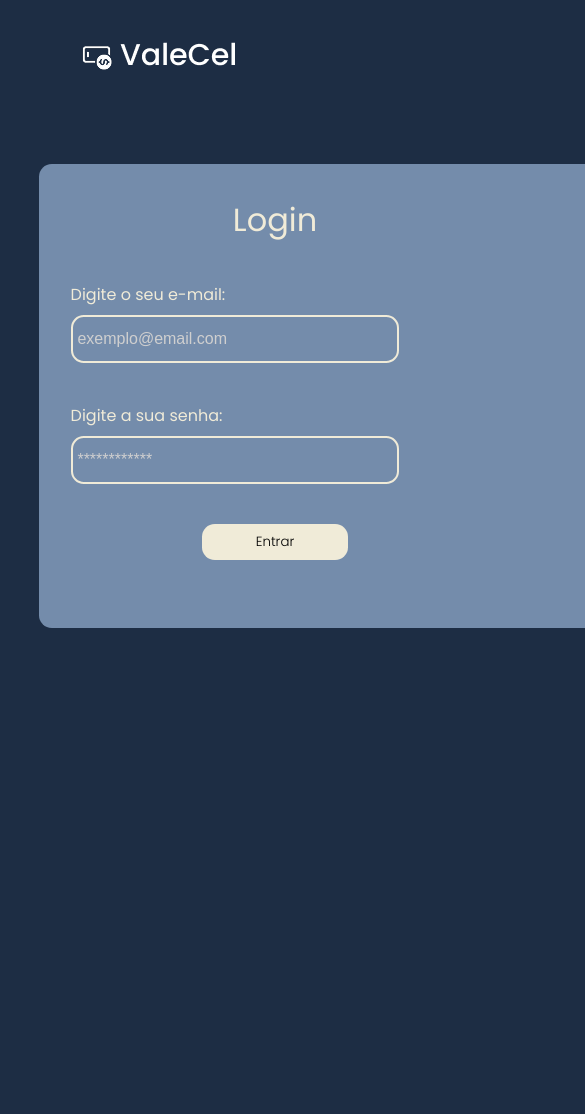
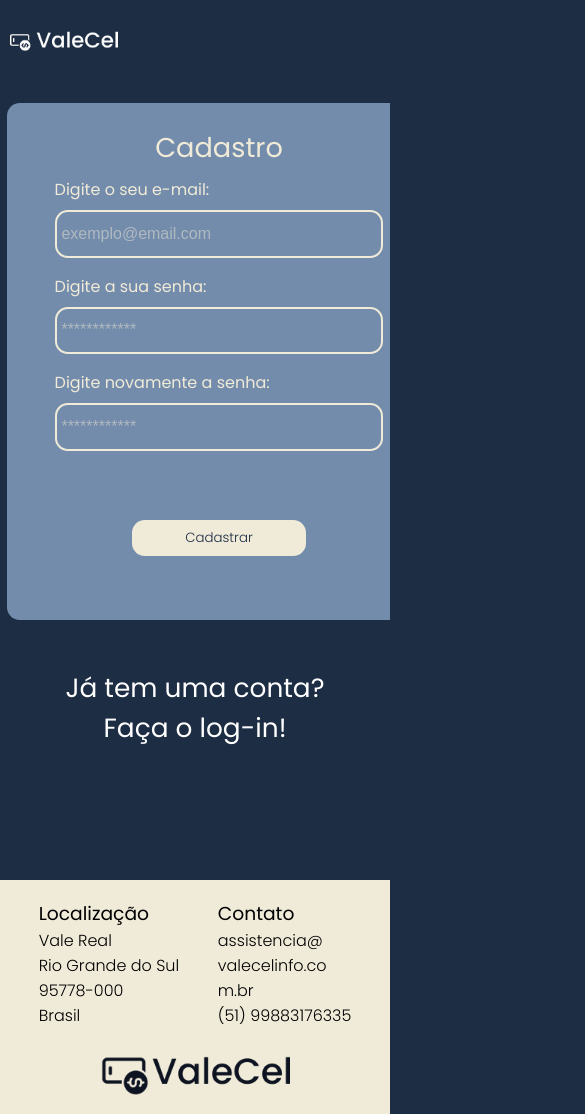
Before and after one commit to Valecel/siteValecel, a plain HTML site: page SiteValecel/login.html in a window 390 px wide. Shown: the top 1114 px of the page, 585 px wide, since content can reach past the window. Before the commit the page ends 844 px from the top, so only its background shows below. Drawn offline with Linux system fonts and the light colour scheme.

Commit message:
Revertido o commit do index.html para evitar conflitos com a Main e recriado as pastas fonts e mediaresponsiv.

```diff
--- a/SiteValecel/css/index.css
+++ b/SiteValecel/css/index.css
@@ -5,18 +5,26 @@
 
     --margin-bottom-form: 2.5em;
     --margin-bottom-form-cadastro: 1em;
+    --margin-right-inputs: 5em;
     --font-size-form: 1rem;
     --border-radius: .8rem;
+    --centralization-mobile: 4em;
+}
+
+@font-face {
+    font-family: poppins;
+    src: url(fonts/Poppins-Thing.ttf) format("ttf");
 }
 
 body {
-    font-family: "Poppins", sans-serif;
+    font-family: poppins;
     background-color: var(--background-color);
     margin: 0;
+    min-height: 100dvh;
 }
 
 .container {
-    max-width: 127.6rem;
+    max-width: 117.6rem;
     margin: auto;
 }
 
@@ -28,26 +36,17 @@ body {
     background-image: linear-gradient(to right, var(--background-color) 50%, var(--primary-color) 50%);
 }
 
-.row>* {
-    flex: 1 0 auto;
-}
-
 .mainContainer {
     display: flex;
+    gap: 8em;
+    align-items: center;
     justify-content: center;
-    align-items: center;
-    box-sizing: border-box;
-}
-
-form {
-    margin-right: 25em;
 }
 
 .register {
     display: flex;
     flex-direction: column;
     align-items: center;
-    width: 20em;
     color: white;
     font-size: 1.65em;
 }
@@ -62,7 +61,7 @@ form {
 }
 
 .register-link a {
-    color: white;
+    color: inherit;
     text-decoration: none;
 }
 
@@ -71,11 +70,9 @@ form {
 }
 
 .form-box {
-    display: flex;
-    align-items: center;
+    padding: 1em 3em;
     flex-direction: column;
     background-color: var(--primary-color);
-    padding: 2em 0 2em 2em;
     border-radius: var(--border-radius) 0 0 var(--border-radius);
     min-height: 25em;
 }
@@ -83,7 +80,7 @@ form {
 .titleForm {
     text-align: center;
     color: var(--secundary-color);
-    font-size: 2em;
+    font-size: 1.7em;
     font-weight: 400;
     margin: 0;
     margin-bottom: 1.2em;
@@ -111,32 +108,31 @@ form {
     width: 20em;
     padding: .8em 0 .8em .3em;
     margin-bottom: var(--margin-bottom-form);
-    margin-right: 5em;
+    margin-right: var(--margin-right-inputs);
     border-radius: var(--border-radius);
     border: 2px solid var(--secundary-color);
     font-size: var(--font-size-form);
     background-color: transparent;
     transition: all .2s ease-in-out;
-
 }
 
 .inputboxCadastro {
     margin: 0;
-    margin-right: 5em;
+    margin-right: var(--margin-right-inputs);
     margin-bottom: var(--margin-bottom-form-cadastro);
 }
 
 .inputbox:focus {
     padding-left: .5em;
-    outline: 2px solid green;
+    outline: 1px solid white;
 }
 
 .inputbox:invalid:focus {
-    outline: 2px solid red
+    outline: 2px solid #ff000d;
 }
 
-.form-box input::placeholder {
-    color: #cfcfcf;
+.inputbox::placeholder {
+    color: color-mix(in srgb, var(--secundary-color) 47%, transparent);
 }
 
 .btnDefault {
@@ -145,8 +141,9 @@ form {
     border: none;
     border-radius: var(--border-radius);
     font-weight: 300;
-    font-family: "Poppins", sans-serif;
+    font-family: poppins;
     cursor: pointer;
+    color: var(--background-color);
     transition: all .2s ease-in-out;
 }
 
@@ -154,7 +151,7 @@ form {
     background-color: color-mix(in srgb, var(--secundary-color) 80%, transparent);
 }
 
-.btn_cadastro{
+.btn_cadastro {
     margin: var(--margin-bottom-form-cadastro) 0 0;
 }
 
@@ -162,3 +159,22 @@ form {
     display: flex;
     justify-content: center;
 }
+
+.container-footer {
+    display: none;
+}
+
+.addressFooter p {
+    font-style: normal;
+    font-weight: 300;
+    margin: 0;
+}
+
+.footer h3 {
+    font-weight: 400;
+    margin: 1em 0 0;
+}
+
+.footer img {
+    display: none;
+}
--- /dev/null
+++ b/SiteValecel/css/mediaresponsiv.css
@@ -0,0 +1,93 @@
+@media (width < 55.62em) {
+    .mainContainer{
+        gap: 1.5em;
+    }
+
+    .form-box{
+        flex-shrink: 1;
+    }
+
+    .register-text {
+        width: 6em;
+    }
+
+    .register-link {
+        text-align: center;
+        width: 6em;
+    }
+}
+
+@media (width < 35.22em) {
+    .header-logo {
+        padding: 1.5em .5em 2.5em;
+    }
+
+    .header-logo a img{
+        width: 30%;
+    }
+
+    .mainContainer {
+        flex-direction: column-reverse;
+        overflow: hidden;
+        gap: 3em;
+    }
+
+    .wrapperContainer {
+        background-image: none;
+    }
+
+    .register {
+        padding-bottom: 5em;
+        width: 100%;
+    }
+
+    .register-text {
+        width:inherit;
+    }
+
+    .register-link {
+        width: initial;
+    }
+
+    .inputbox {
+        margin-right: 0;
+    }
+
+    .btn {
+        margin: var(--margin-bottom-form);
+    }
+
+    .form-box {
+        padding: 1.5em var(--centralization-mobile) 1.5em 3em;
+        margin-left: var(--centralization-mobile);
+    }
+
+    .titleForm:not(.cadastroTitle) {
+        margin-bottom: 2em;
+    }
+
+    form {
+        margin: 0;
+    }
+
+    .footer {
+        display: flex;
+        flex-direction: column;
+        align-items: center;
+        justify-content: center;
+        padding-bottom: 1em;
+        background-color: var(--secundary-color);
+    }
+
+    .container-footer {
+        display: flex;
+        width: 100%;
+        padding-bottom: 1em;
+        justify-content: space-evenly;
+    }
+
+    .footer img {
+        display: block;
+        width: 50%;
+    }
+}
--- a/SiteValecel/login.html
+++ b/SiteValecel/login.html
@@ -6,20 +6,23 @@
   <meta name="viewport" content="width=device-width, initial-scale=1">
 
   <link rel="stylesheet" href="css/index.css">
+  <link rel="stylesheet" href="css/mediaresponsiv.css">
+
+
   <link rel="preconnect" href="https://fonts.googleapis.com">
   <link rel="preconnect" href="https://fonts.gstatic.com" crossorigin>
   <link
     href="https://fonts.googleapis.com/css2?family=Poppins:ital,wght@0,100;0,200;0,300;0,400;0,500;0,600;0,700;0,800;0,900;1,100;1,200;1,300;1,400;1,500;1,600;1,700;1,800;1,900&display=swap"
     rel="stylesheet">
 
-  <title>Login - ValeCel</title>
+  <title>Cadastro - ValeCel</title>
 
 </head>
 
 <body>
 
-  <header class="header-logo container">
-    <img src="imagens/logo.png" alt="Logo da empresa ValeCel" class="logo-login">
+<header class="header-logo container">
+    <a href="index.html"><img src="imagens/logo.png" alt="Logo da empresa ValeCel" class="logo-login"></a>
   </header>
 
   <div class="wrapperContainer">
@@ -28,25 +31,28 @@
       <section class="mainContainer row">
         <article class="register">
           <div class="register-text">
-            <p>Não tem uma conta?</p>
+            <p>Já tem uma conta?</p>
           </div>
           <div class="register-link">
-            <a href="register.html">Cadastre-se aqui!</a>
+            <a href="login.html">Faça o log-in!</a>
           </div>
         </article>
 
         <article class="form-box">
           <form method="post">
             <fieldset>
-              <h2 class="titleForm">Login</h2>
+              <h2 class="titleForm cadastroTitle">Cadastro</h2>
               <label for="username">Digite o seu e-mail:</label>
-              <input type="email" id="username" name="username" class="inputbox" placeholder="exemplo@email.com"
+              <input type="email" id="username" name="username" class="inputbox inputboxCadastro" placeholder="exemplo@email.com"
                 required>
 
               <label for="password">Digite a sua senha:</label>
-              <input type="password" id="password" name="password" class="inputbox" placeholder="************" required>
+              <input type="password" id="password" name="password" class="inputbox inputboxCadastro" placeholder="************" required>
+
+              <label for="password">Digite novamente a senha:</label>
+              <input type="password" id="password" name="password" class="inputbox inputboxCadastro" placeholder="************" required>
               <div class="btn">
-                <button type="submit" class="btnDefault btn_submit">Entrar</button>
+                <button type="submit" class="btnDefault btn_cadastro">Cadastrar</button>
               </div>
             </fieldset>
           </form>
@@ -56,7 +62,33 @@
 
     </main>
   </div>
-  <footer class="container"></footer>
+  <footer class="container footer">
+    <div class="container-footer">
+      <div class="location">
+
+        <h3>Localização</h3>
+
+        <address class="addressFooter">
+          <p>Vale Real</p>
+          <p>Rio Grande do Sul</p>
+          <p>95778-000</p>
+          <p>Brasil</p>
+        </address>
+      </div>
+      <div class="contact">
+
+        <h3>Contato</h3>
+
+        <address class="addressFooter">
+          <p>assistencia@</p>
+          <p>valecelinfo.co</p>
+          <p>m.br</p>
+          <p>(51) 99883176335</p>
+        </address>
+      </div>
+    </div>
+    <img src="imagens/logo-footer.png" alt="Logo da empresa ValeCel">
+  </footer>
 </body>
 
 </html>
```
Also changed, not shown: SiteValecel/register.html (+32 -5 lines), SiteValecel/fonts/Poppins-Thin.ttf (added).
